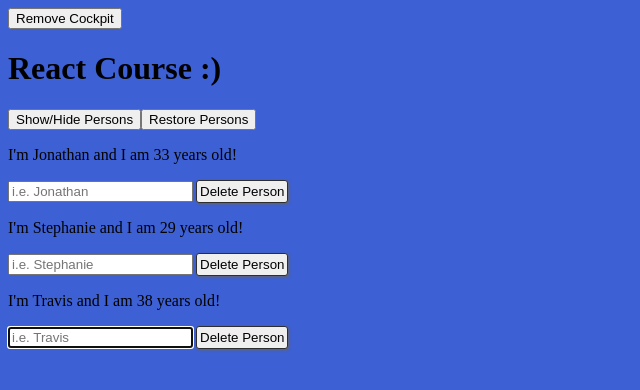
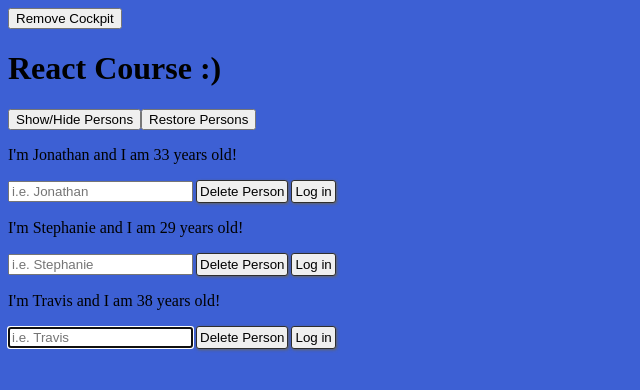
Before and after one commit to JS-goose/react-person-manager, a React app: page / in a window 1280 px wide. Both pictures are taken after a click on the button "Show/Hide Persons". Shown: the top 390 px of the page, without its empty margins (0-640 px from the left). Built offline with nearby package versions, Linux system fonts and the light colour scheme; no server answers.

Commit message:
added a login button

```diff
--- a/src/components/People/Person/Person.js
+++ b/src/components/People/Person/Person.js
@@ -15,6 +15,7 @@ class Person extends Component {
 
   render() {
     return (
+      <React.Fragment>
         <div className={classes.personContainer}>
           <p>
             I'm {this.props.name} and I am {this.props.age} years old!
@@ -30,7 +31,9 @@ class Person extends Component {
           <button style={buttonStyle} onClick={this.props.deletePerson}>
             Delete Person
           </button>
+          <button style = {buttonStyle} login={this.props.login}>Log in</button>
         </div>
+      </React.Fragment>
     );
   }
 }
```
Lines whose indentation alone changed are shown as unchanged.
